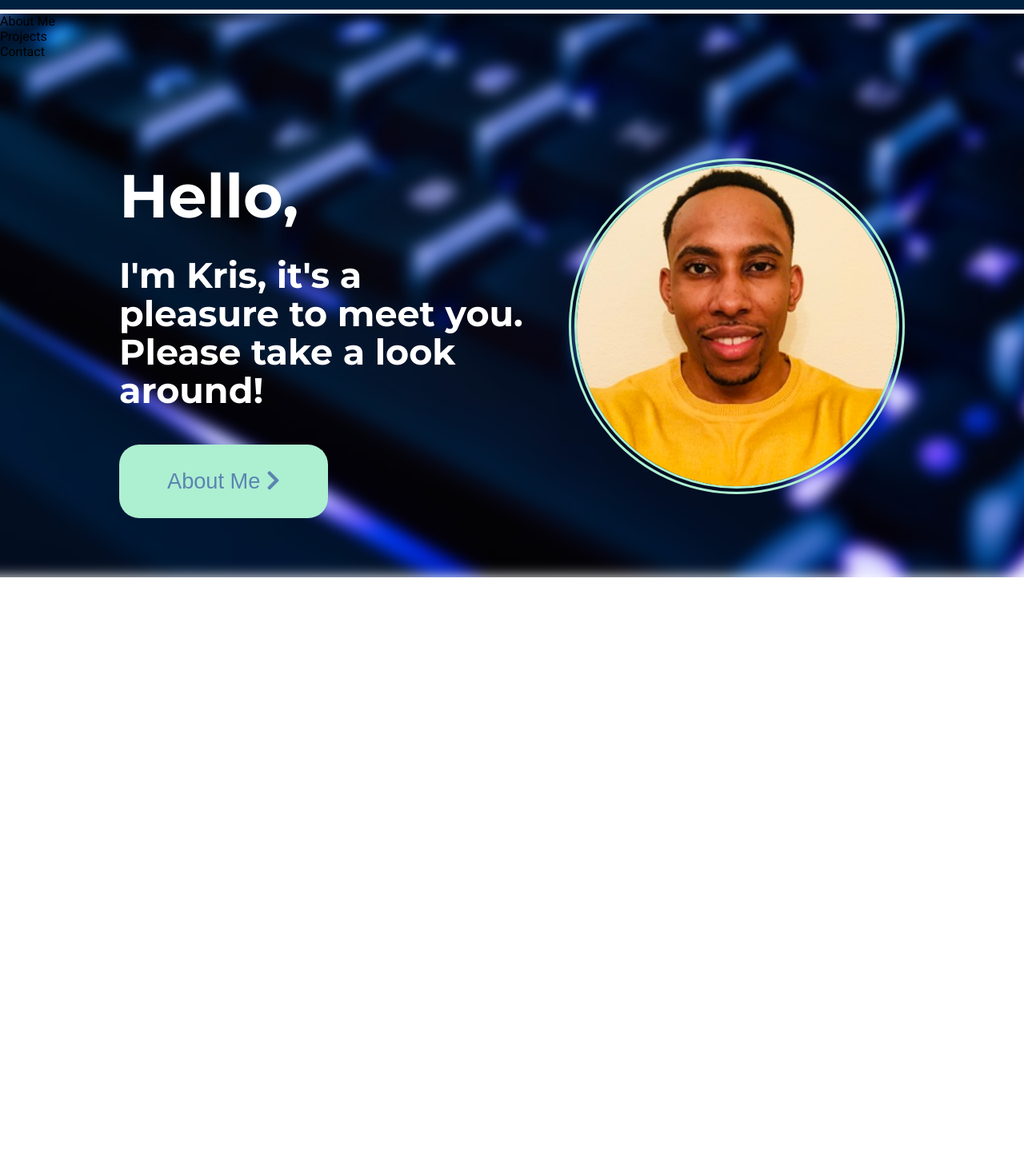
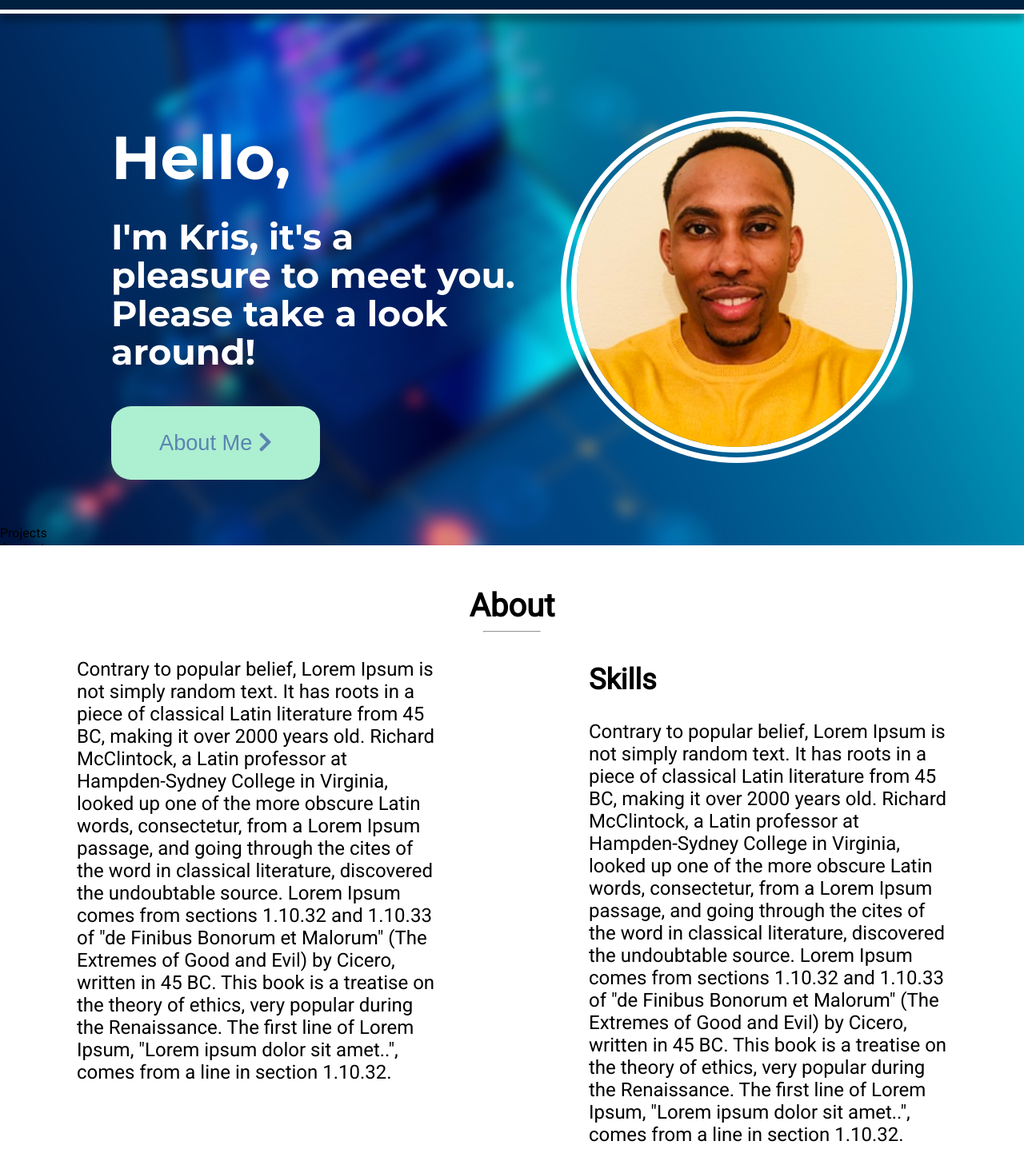
Before and after one commit to knorful/my-page, a React (Create React App) app: page / in a window 1280 px wide. Shown: the part 118-1575 px from the top of the page at 80% size. Before the commit the page ends 840 px from the top, so only its background shows below. Built offline with nearby package versions, Linux system fonts and the light colour scheme.

Commit message:
fix to hover bug on landing page

```diff
--- a/src/App.js
+++ b/src/App.js
@@ -1,12 +1,13 @@
 import NavBar from "./components/Navigation/NavBar/NavBar";
 import Landing from "./components/Landing/Landing";
+import About from "./components/About/About";
 
 function App() {
   return (
     <div className="App">
       <NavBar />
       <Landing />
-      <div>About Me</div>
+      <About />
       <div>Projects</div>
       <div>Contact</div>
     </div>
--- /dev/null
+++ b/src/components/About/About.js
@@ -0,0 +1,49 @@
+import React from "react";
+
+import classes from "./About.module.css";
+
+const about = () => {
+  return (
+    <div className={classes.About}>
+      <h1>About</h1>
+      <hr />
+      <div className={classes.bio}>
+        <div className={classes.background}>
+          <p>
+            Contrary to popular belief, Lorem Ipsum is not simply random text.
+            It has roots in a piece of classical Latin literature from 45 BC,
+            making it over 2000 years old. Richard McClintock, a Latin professor
+            at Hampden-Sydney College in Virginia, looked up one of the more
+            obscure Latin words, consectetur, from a Lorem Ipsum passage, and
+            going through the cites of the word in classical literature,
+            discovered the undoubtable source. Lorem Ipsum comes from sections
+            1.10.32 and 1.10.33 of "de Finibus Bonorum et Malorum" (The Extremes
+            of Good and Evil) by Cicero, written in 45 BC. This book is a
+            treatise on the theory of ethics, very popular during the
+            Renaissance. The first line of Lorem Ipsum, "Lorem ipsum dolor sit
+            amet..", comes from a line in section 1.10.32.
+          </p>
+        </div>
+        <div className={classes.skills}>
+          <h2>Skills</h2>
+          <p>
+            Contrary to popular belief, Lorem Ipsum is not simply random text.
+            It has roots in a piece of classical Latin literature from 45 BC,
+            making it over 2000 years old. Richard McClintock, a Latin professor
+            at Hampden-Sydney College in Virginia, looked up one of the more
+            obscure Latin words, consectetur, from a Lorem Ipsum passage, and
+            going through the cites of the word in classical literature,
+            discovered the undoubtable source. Lorem Ipsum comes from sections
+            1.10.32 and 1.10.33 of "de Finibus Bonorum et Malorum" (The Extremes
+            of Good and Evil) by Cicero, written in 45 BC. This book is a
+            treatise on the theory of ethics, very popular during the
+            Renaissance. The first line of Lorem Ipsum, "Lorem ipsum dolor sit
+            amet..", comes from a line in section 1.10.32.
+          </p>
+        </div>
+      </div>
+    </div>
+  );
+};
+
+export default about;
--- /dev/null
+++ b/src/components/About/About.module.css
@@ -0,0 +1,28 @@
+.About {
+  position: relative;
+  width: 100%;
+  top: 100vh;
+  background-color: white;
+  border-top: 2px solid white;
+}
+
+.About h1 {
+  margin: 50px 0 0 0;
+  text-align: center;
+  font-size: 2.5rem;
+}
+
+.About hr {
+  width: 70px;
+}
+
+.About .bio {
+  display: flex;
+  justify-content: space-around;
+  font-size: 1.5rem;
+}
+
+.About .background,
+.About .skills {
+  width: 35%;
+}
--- a/src/components/Landing/Landing.js
+++ b/src/components/Landing/Landing.js
@@ -1,8 +1,8 @@
 import React from "react";
 
 import classes from "./Landing.module.css";
-import keyboardImg from "../../assets/keyboard.jpg";
 import meImg from "../../assets/me.jpeg";
+import cyber from "../../assets/cyber.jpg";
 
 const landing = () => {
   return (
@@ -13,9 +13,11 @@ const landing = () => {
           <h3>
             I'm Kris, it's a pleasure to meet you. Please take a look around!
           </h3>
-          <button>
-            About Me <i class="fas fa-chevron-right"></i>
-          </button>
+          <div>
+            <button>
+              About Me <i className="fas fa-chevron-right"></i>
+            </button>
+          </div>
         </div>
         <div className={classes.profilePic}>
           <figure>
@@ -24,7 +26,7 @@ const landing = () => {
         </div>
       </div>
       <figure className={classes.tint}>
-        <img src={keyboardImg} alt="keyboard" />
+        <img src={cyber} alt="keyboard" />
       </figure>
     </div>
   );
--- a/src/components/Landing/Landing.module.css
+++ b/src/components/Landing/Landing.module.css
@@ -1,18 +1,19 @@
 .Landing {
-  z-index: -1;
+  z-index: -2;
   position: absolute;
   top: 0;
+  margin-bottom: 100vh;
   width: 100%;
 }
 
 .Landing .intro {
-  z-index: 100;
+  z-index: 10;
   display: flex;
   width: 100%;
   justify-content: center;
   align-items: center;
   position: absolute;
-  top: 35%;
+  top: 30vh;
   color: white;
 }
 
@@ -53,27 +54,13 @@
   background-color: #adefd1ff;
   color: #5b84b1ff;
   border: none;
-  animation-name: slideFromRight;
-  animation-duration: 1s;
-  animation-timing-function: ease-out;
-}
-
-@keyframes slideFromRight {
-  0% {
-    transform: translateX(100%);
-    opacity: 0;
-  }
-  100% {
-    transform: translateX(0);
-    opacity: 1s;
-  }
 }
 
 .Landing button:hover {
   transition: all 0.5s;
   color: white;
   cursor: pointer;
-  background-color: rgb(133, 182, 159);
+  background-color: rgb(86, 117, 103);
 }
 
 .Landing figure {
@@ -81,9 +68,11 @@
 }
 
 .Landing .tint img {
+  position: absolute;
+  height: 100vh;
   width: 100%;
-  height: 100vh;
   background-position: center;
+  border-bottom: 5px solid black;
   background-size: cover;
   filter: blur(8px);
   -webkit-filter: blur(8px);
@@ -110,5 +99,5 @@
   width: 400px;
   height: 400px;
   border-radius: 100%;
-  border: 10px double #adefd1ff;
+  border: 20px double white;
 }
--- a/src/components/Navigation/NavBar/NavBar.module.css
+++ b/src/components/Navigation/NavBar/NavBar.module.css
@@ -1,6 +1,8 @@
 .NavBar {
   display: flex;
-  /* position: fixed; */
+  z-index: 5;
+  position: fixed;
+  top: 0;
   width: 100%;
   justify-content: flex-end;
   align-items: center;
--- a/src/components/Navigation/NavigationItems/NavigationItem/NavigationItem.module.css
+++ b/src/components/Navigation/NavigationItems/NavigationItem/NavigationItem.module.css
@@ -5,5 +5,5 @@
 .NavItem a {
   font-size: 1.5rem;
   text-decoration: none;
-  color: white;
+  color: #adefd1ff;
 }
--- a/src/components/Navigation/NavigationItems/NavigationItems.module.css
+++ b/src/components/Navigation/NavigationItems/NavigationItems.module.css
@@ -20,22 +20,22 @@
 .NavItems li:hover,
 .NavItems li a:hover {
   transition: all 0.5s;
-  color: #adefd1ff;
-  transform: scale(1.2);
+  color: white;
+  transform: scale(1.1);
 }
 
 .Logo {
   margin: 60px;
   background-color: white;
   font-family: "Montserrat", sans-serif;
-  border: 10px double #5b84b1ff;
+  border: 10px double #00203fff;
   border-radius: 50%;
   padding: 0 20px;
 }
 
 .Logo a {
   text-decoration: none;
-  color: #5b84b1ff;
+  color: #00203fff;
 }
 
 .Logo a:hover,
```
Also changed, not shown: src/assets/cyber.jpg (added), 1 other file (tests, documents, lock files or other folders).
